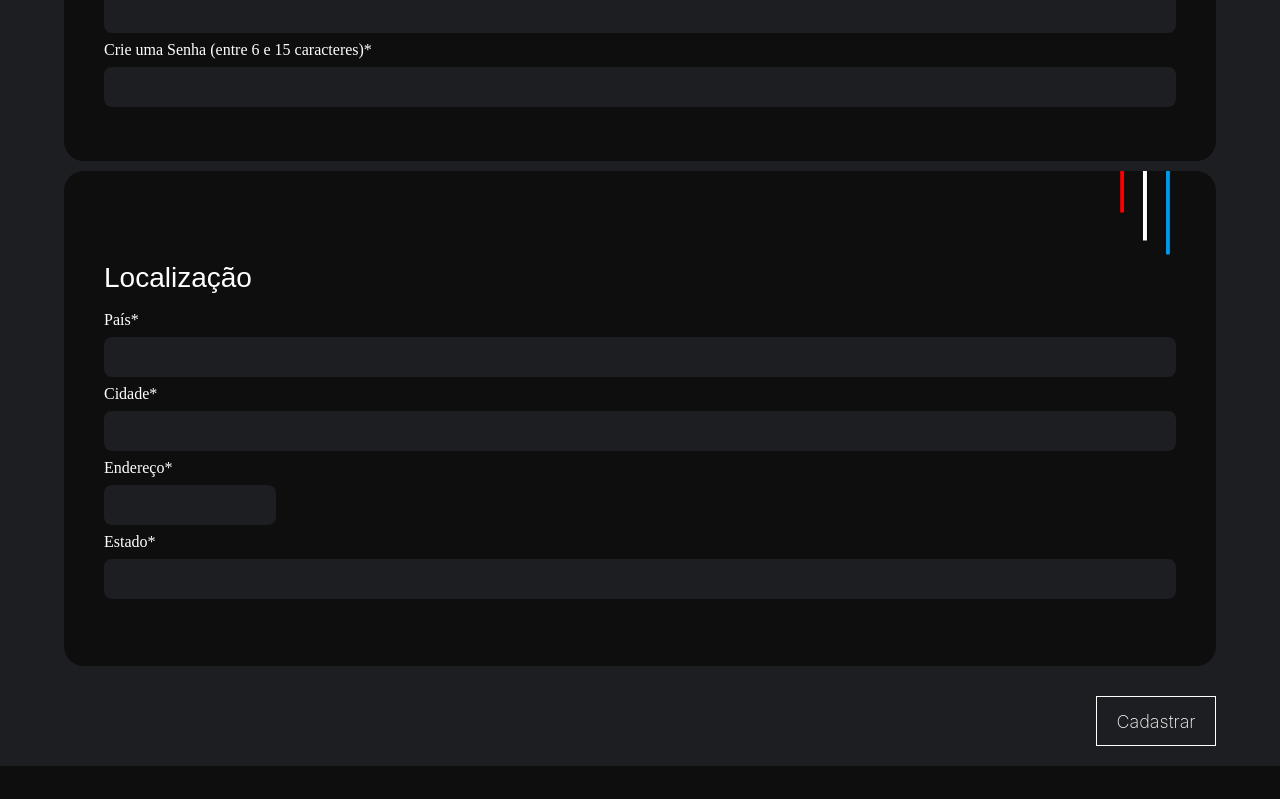
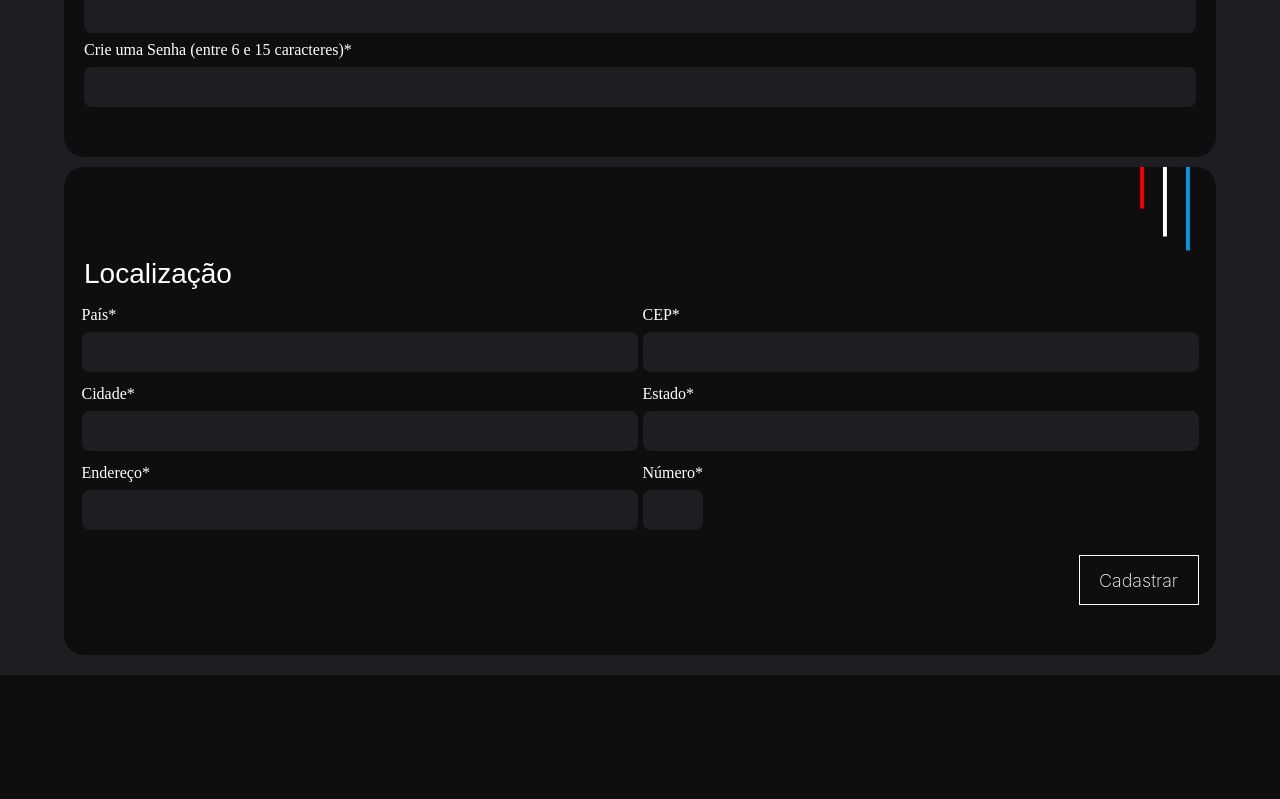
Before and after one commit to gustavodev01/Moguega, a plain HTML site: page cadastrar_barbearias.html in a window 1280 px wide. Shown: the part 493-1292 px from the top of the page. After the commit the page ends 1201 px from the top, so only its background shows below. Drawn offline with nearby package versions, Linux system fonts and the light colour scheme; a web font is replaced by a local one.

Commit message:
mudança de layout feita

```diff
--- a/barbearias.html
+++ b/cadastrar_barbearias.html
@@ -59,28 +59,55 @@
                         <img src="imagens/rect-menor.png" alt="decoração" style="width: 62.5px;">
                     </div>
                     <h3>Localização</h3>
+
+
+
+
+                    <div class="container">
+
                         <div>
                             <legend for="nome_barbearia">País*</legend>
-                        <input type="text" id="pais" name="nome_barbearia" required>
+                            <input type="text" id="pais" name="nome_pais" required>
                         </div>
+
                         <div>
-                        <legend for="nome_profissional">Cidade*</legend>
+                            <legend for="nome_profissional">CEP*</legend>
                             <input type="text" id="cidade" name="nome_profissional" required>
                         </div>
+
                         <div>
-                        <legend for="telefone_contato">Endereço*</legend>
-                        <input type="phone" id="endereco" name="telefone_contato" pattern="[0-9]{10,11}" style="width: 172px;" required>
+                            <legend for="telefone_contato">Cidade*</legend>
+                            <input type="text" id="endereco" name="telefone_contato" pattern="[0-9]{10,11}" required>
                         </div>
+
                         <div>
                             <legend for="email">Estado*</legend>
                             <input type="text" id="estado" name="email" required>
                         </div>
+
+                        <div>
+                            <legend for="email">Endereço*</legend>
+                            <input type="text" id="estado" name="email" required>
+                        </div>
+
+                        <div>
+                            <legend for="email">Número*</legend>
+                            <input type="text" id="estado" name="email" style="width: 60px;" required>
+                        </div>
+
+                        <div></div>
+
+                        <button class="btn btn-primary" type="submit">Cadastrar</button>
+                    </div>
+
+
+
+
                 </div>
 
             </div>
 
 
-            <button class="btn btn-primary" type="submit">Cadastrar</button>
         </form>
 
 
--- a/estilos/style.css
+++ b/estilos/style.css
@@ -257,18 +257,32 @@ form {
 .first-form-content-size {
     background-color: #0E0E0E;
     margin-top: 20px;
-    padding: 0 40px;
-    height: 600px;
+    padding: 0 20px 50px 20px;
+    height: fit-content;
     border-radius: 20px;
 }
 
 .second-form-content-size {
-    margin-top: 20px 0 20px 0;
+    margin: 0  0 20px 0;
     background-color: #0E0E0E;
-    height: 495px;
-    padding: 0 40px;
+    height: fit-content;
+    padding: 0 20px 0 20px;
     border-radius: 20px;
 }
+
+.second-form-content-size .container {
+    display: grid;
+    grid-template-columns: 50% 50%;
+    gap: 5px;
+    height: fit-content;
+    padding: 0;
+    justify-content: center;
+}
+
+.second-form-content-size .container div {
+    height: fit-content;
+}
+
 
 .main-form img {
     margin-left: auto;
@@ -282,24 +296,25 @@ form {
 }
 
 legend
- {
+{
     font-size: 16px;
     font-family: 'Inter-ExtraLight';
     margin: 5px 0;
 }
+
 .main-form input {
     color: #fff;
     height: 40px;
     background-color: #1C1E21;
-    width: 100%;
     border: 0;
     border-radius: 8px;
+    width: 100%;
 }
 
 .main-form button {
     width: 120px;
     height: 50px;
-    margin: 20px 0 20px auto;
+    margin: 20px 0 50px auto;
     --bs-btn-border-color: #fff;
     --bs-btn-hover-bg: rgba(190, 190, 190, 0.5);
     --bs-btn-hover-border-color: #ffffff;
```
Also changed, not shown: index.html (+1 -1 lines). Lines whose indentation alone changed are shown as unchanged.
